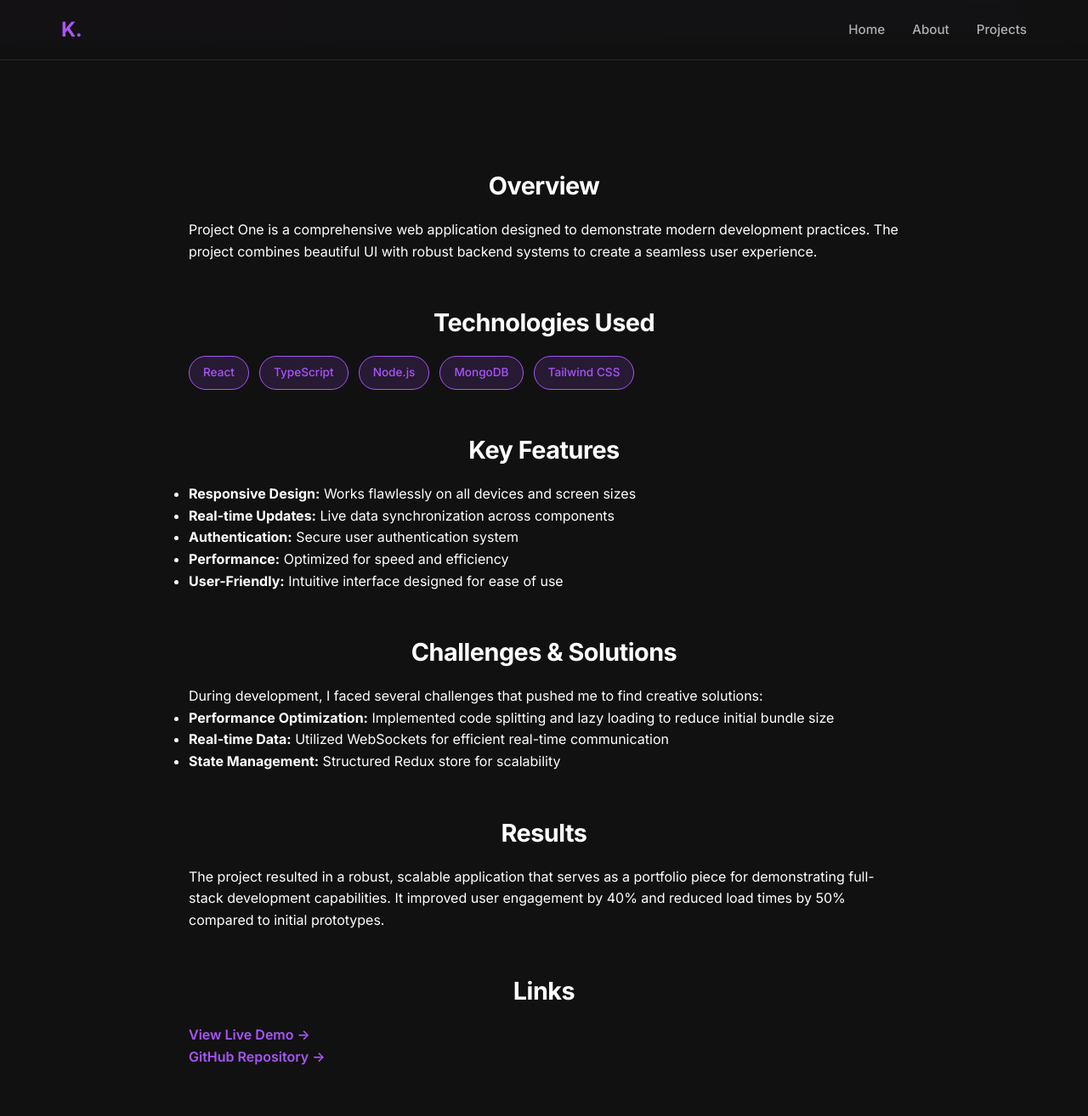
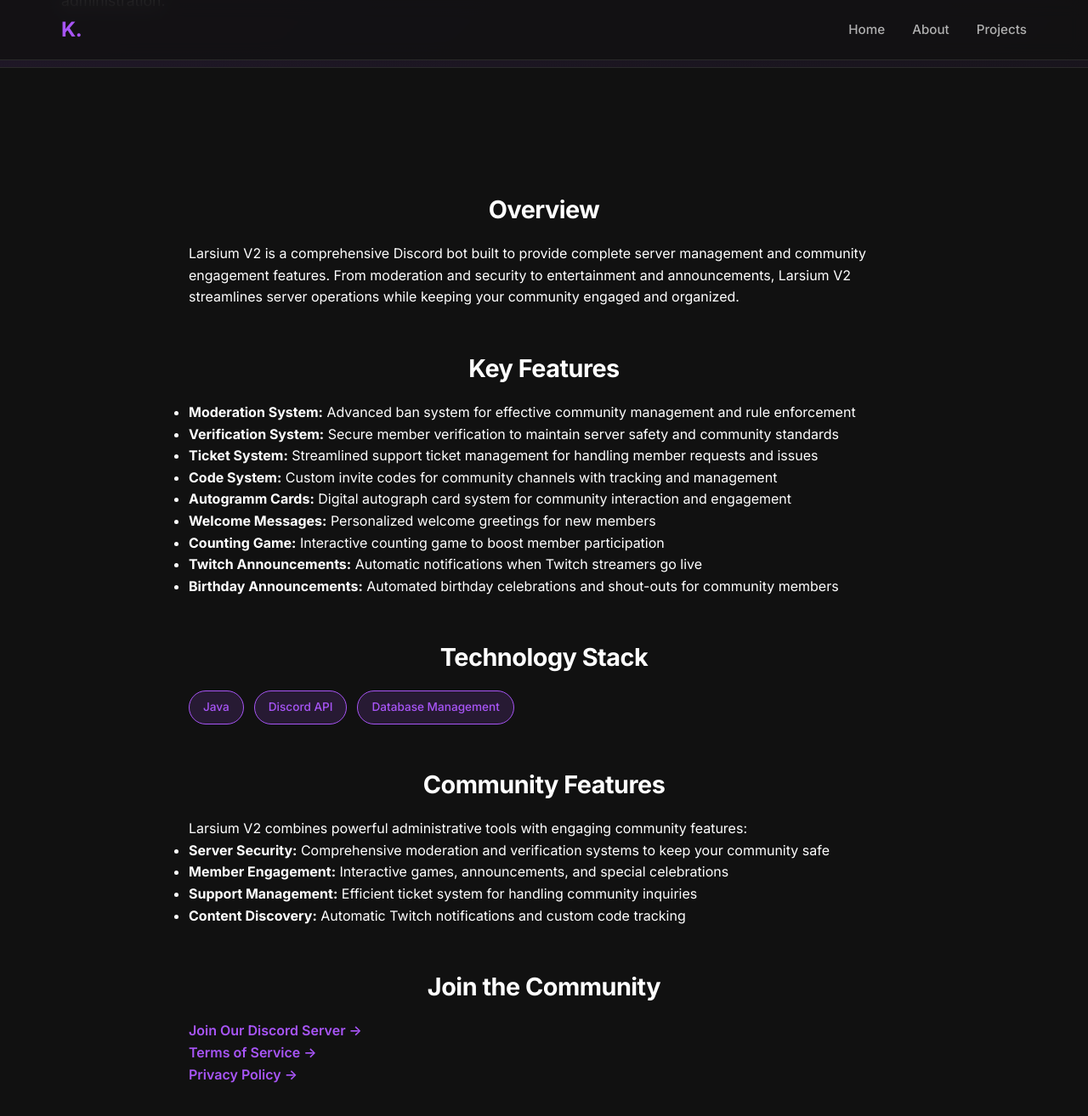
Before and after one commit to Knirpslarsi/knirpslarsi.github.io, a Jekyll site: the page built from docs/projects/larsium-v2.md, in a window 1280 px wide and 1400 px high, scrolled down 431 px. Shown: the top 1314 px of the window at 85% size. Built offline with Jekyll 4.4.1, drawn with Linux system fonts in a browser that asks for light colours; some of the changed text lies outside the part shown.

Commit message:
Information update 2

```diff
--- a/docs/projects/larsium-v2.md
+++ b/docs/projects/larsium-v2.md
@@ -12,8 +12,8 @@ title: "Larsium V2 - Discord Bot"
 
 <div class="project-header">
     <div class="container">
-        <h1>Project One</h1>
-        <p>A modern web application built with cutting-edge technologies. This project showcases my skills in frontend development and user interface design.</p>
+        <h1>Larsium V2 - Discord Bot</h1>
+        <p>A powerful and feature-rich Discord bot designed to enhance community management, engagement, and automation. Featuring moderation tools, interactive games, and streamlined server administration.</p>
     </div>
 </div>
 
@@ -21,51 +21,50 @@ title: "Larsium V2 - Discord Bot"
     <div class="container project-content">
         <div class="project-section">
             <h2>Overview</h2>
-            <p>Project One is a comprehensive web application designed to demonstrate modern development practices. The project combines beautiful UI with robust backend systems to create a seamless user experience.</p>
-        </div>
-
-        <div class="project-section">
-            <h2>Technologies Used</h2>
-            <div class="tech-tags">
-                <span class="tech-tag">React</span>
-                <span class="tech-tag">TypeScript</span>
-                <span class="tech-tag">Node.js</span>
-                <span class="tech-tag">MongoDB</span>
-                <span class="tech-tag">Tailwind CSS</span>
-            </div>
+            <p>Larsium V2 is a comprehensive Discord bot built to provide complete server management and community engagement features. From moderation and security to entertainment and announcements, Larsium V2 streamlines server operations while keeping your community engaged and organized.</p>
         </div>
 
         <div class="project-section">
             <h2>Key Features</h2>
             <ul>
-                <li><strong>Responsive Design:</strong> Works flawlessly on all devices and screen sizes</li>
-                <li><strong>Real-time Updates:</strong> Live data synchronization across components</li>
-                <li><strong>Authentication:</strong> Secure user authentication system</li>
-                <li><strong>Performance:</strong> Optimized for speed and efficiency</li>
-                <li><strong>User-Friendly:</strong> Intuitive interface designed for ease of use</li>
+                <li><strong>Moderation System:</strong> Advanced ban system for effective community management and rule enforcement</li>
+                <li><strong>Verification System:</strong> Secure member verification to maintain server safety and community standards</li>
+                <li><strong>Ticket System:</strong> Streamlined support ticket management for handling member requests and issues</li>
+                <li><strong>Code System:</strong> Custom invite codes for community channels with tracking and management</li>
+                <li><strong>Autogramm Cards:</strong> Digital autograph card system for community interaction and engagement</li>
+                <li><strong>Welcome Messages:</strong> Personalized welcome greetings for new members</li>
+                <li><strong>Counting Game:</strong> Interactive counting game to boost member participation</li>
+                <li><strong>Twitch Announcements:</strong> Automatic notifications when Twitch streamers go live</li>
+                <li><strong>Birthday Announcements:</strong> Automated birthday celebrations and shout-outs for community members</li>
             </ul>
         </div>
 
         <div class="project-section">
-            <h2>Challenges & Solutions</h2>
-            <p>During development, I faced several challenges that pushed me to find creative solutions:</p>
+            <h2>Technology Stack</h2>
+            <div class="tech-tags">
+                <span class="tech-tag">Java</span>
+                <span class="tech-tag">Discord API</span>
+                <span class="tech-tag">Database Management</span>
+            </div>
+        </div>
+
+        <div class="project-section">
+            <h2>Community Features</h2>
+            <p>Larsium V2 combines powerful administrative tools with engaging community features:</p>
             <ul>
-                <li><strong>Performance Optimization:</strong> Implemented code splitting and lazy loading to reduce initial bundle size</li>
-                <li><strong>Real-time Data:</strong> Utilized WebSockets for efficient real-time communication</li>
-                <li><strong>State Management:</strong> Structured Redux store for scalability</li>
+                <li><strong>Server Security:</strong> Comprehensive moderation and verification systems to keep your community safe</li>
+                <li><strong>Member Engagement:</strong> Interactive games, announcements, and special celebrations</li>
+                <li><strong>Support Management:</strong> Efficient ticket system for handling community inquiries</li>
+                <li><strong>Content Discovery:</strong> Automatic Twitch notifications and custom code tracking</li>
             </ul>
         </div>
 
         <div class="project-section">
-            <h2>Results</h2>
-            <p>The project resulted in a robust, scalable application that serves as a portfolio piece for demonstrating full-stack development capabilities. It improved user engagement by 40% and reduced load times by 50% compared to initial prototypes.</p>
-        </div>
-
-        <div class="project-section">
-            <h2>Links</h2>
+            <h2>Join the Community</h2>
             <p>
-                <a href="#" style="color: var(--accent-purple); text-decoration: none; font-weight: 600;">View Live Demo →</a><br>
-                <a href="#" style="color: var(--accent-purple); text-decoration: none; font-weight: 600;">GitHub Repository →</a>
+                <a href="#" style="color: var(--accent-purple); text-decoration: none; font-weight: 600;">Join Our Discord Server →</a><br>
+                <a href="https://github.com/Knirpslarsi/larsium-v2-legal/blob/main/TERMS.md" style="color: var(--accent-purple); text-decoration: none; font-weight: 600;">Terms of Service →</a><br>
+                <a href="https://github.com/Knirpslarsi/larsium-v2-legal/blob/main/PRIVACY.md" style="color: var(--accent-purple); text-decoration: none; font-weight: 600;">Privacy Policy →</a>
             </p>
         </div>
     </div>
```
Also changed, not shown: docs/about.md (+6 -19 lines), docs/index.md (+1 -3 lines), docs/projects/karl-bot.md (+26 -30 lines).
